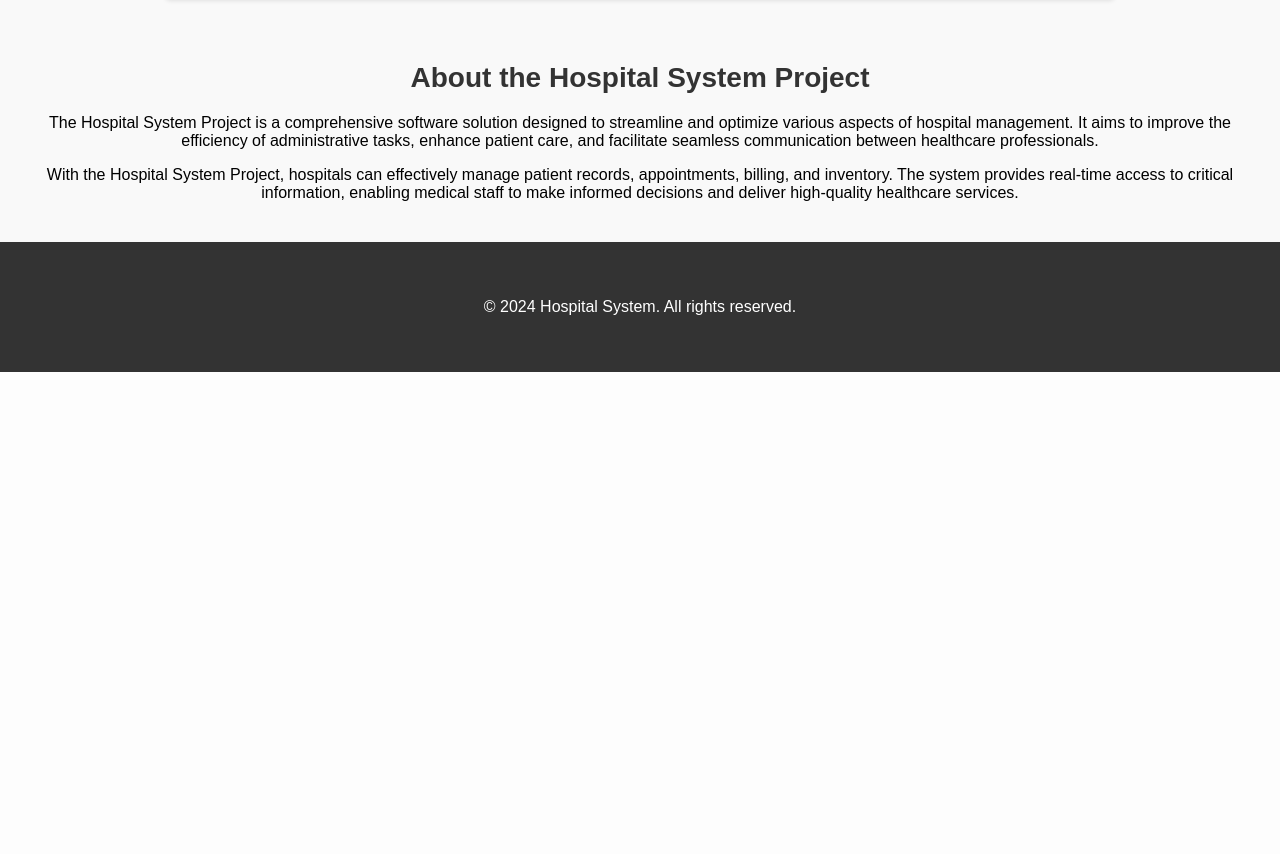
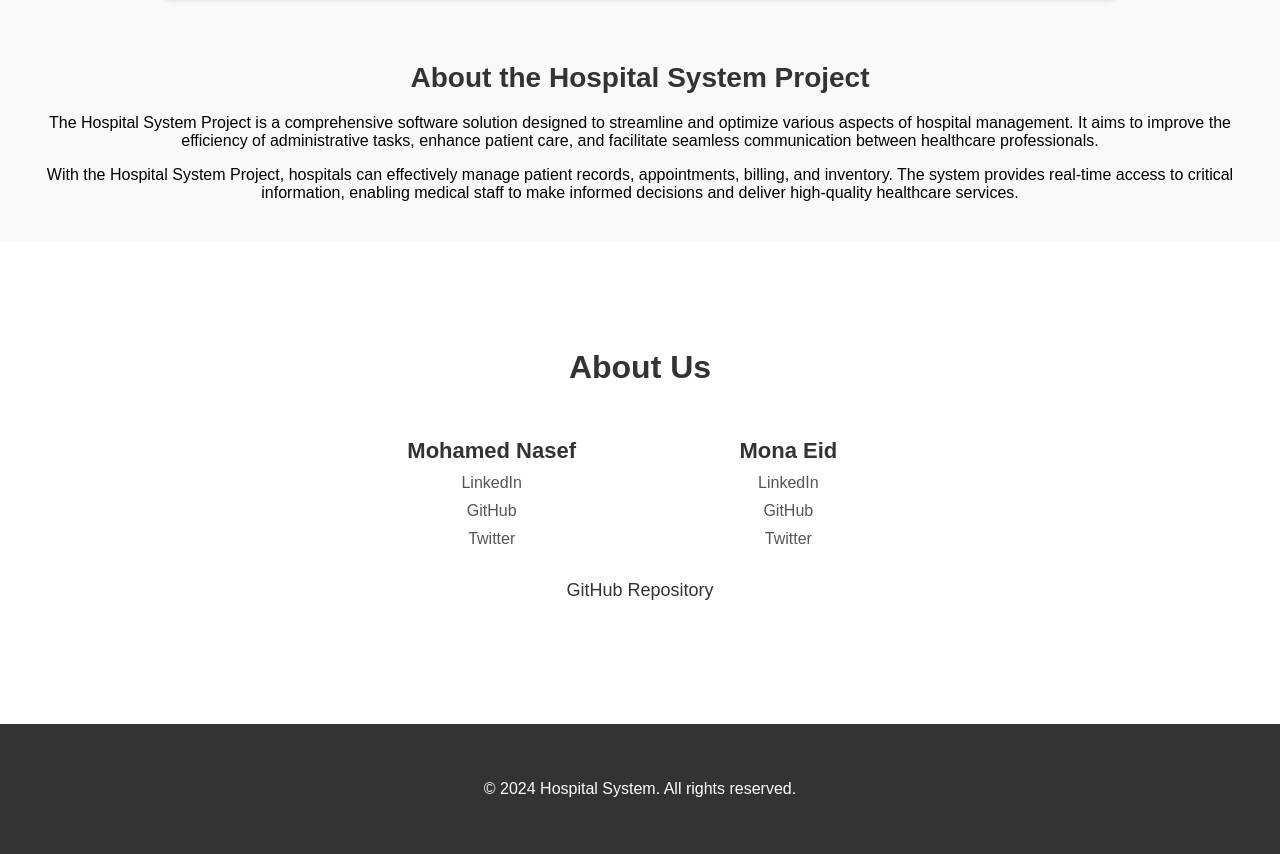
Before and after one commit to MonaaEid/HealthCare, a Flask app: template flaskr/templates/landing_page/landing_page.html in a window 1280 px wide. Shown: the part 2735-3589 px from the top of the page. Before the commit the page ends 3107 px from the top, so only its background shows below. Run offline with Flask 3, Linux system fonts and the light colour scheme; the template is opened without the code that fills it, so the values that code supplies are empty.

Commit message:
landing page

```diff
--- a/flaskr/templates/landing_page/landing_page.html
+++ b/flaskr/templates/landing_page/landing_page.html
@@ -51,7 +51,32 @@
         <p>With the Hospital System Project, hospitals can effectively manage patient records, appointments, billing, and inventory. The system provides real-time access to critical information, enabling medical staff to make informed decisions and deliver high-quality healthcare services.</p>
     </div>
 
-
+    <section id="about">
+    <div class="container">
+    <h2>About Us</h2>
+    <div class="team-members">
+        <div class="team-member">
+        <h3>Mohamed Nasef</h3>
+        <ul>
+            <li><a href="[LinkedIn URL]">LinkedIn</a></li>
+            <li><a href="[GitHub URL]">GitHub</a></li>
+            <li><a href="[Twitter URL]">Twitter</a></li>
+        </ul>
+        </div>
+        <div class="team-member">
+        <h3>Mona Eid</h3>
+        <ul>
+            <li><a href="[LinkedIn URL]">LinkedIn</a></li>
+            <li><a href="[GitHub URL]">GitHub</a></li>
+            <li><a href="[Twitter URL]">Twitter</a></li>
+        </ul>
+        </div>
+    </div>
+    <p>
+        <a href="https://github.com/MonaaEid/Hospital-Mangement-System" target="_blank">GitHub Repository</a>
+    </p>
+    </div>
+    </section>
 
     <footer>
     <div class="container">
--- a/flaskr/templates/landing_page/style.css
+++ b/flaskr/templates/landing_page/style.css
@@ -142,3 +142,74 @@ footer {
   padding: 20px;
   text-align: center;
 }
+
+/* About section style */
+#about {
+  /* background-color: #f1f1f1; */
+  padding: 60px 0;
+}
+
+#about .container {
+  max-width: 800px;
+  margin: 0 auto;
+  text-align: center;
+}
+
+#about h2 {
+  font-size: 32px;
+  color: #333;
+  margin-bottom: 30px;
+}
+
+#about p {
+  font-size: 18px;
+  color: #777;
+  line-height: 1.6;
+  margin-bottom: 40px;
+}
+
+.team-members {
+  display: flex;
+  justify-content: center;
+  gap: 30px;
+}
+
+.team-member {
+  flex-basis: 33.33%;
+}
+
+.team-member h3 {
+  font-size: 22px;
+  color: #333;
+  margin-bottom: 10px;
+}
+
+.team-member ul {
+  list-style: none;
+  padding: 0;
+  margin: 0;
+}
+
+.team-member ul li {
+  margin-bottom: 10px;
+}
+
+.team-member ul li a {
+  text-decoration: none;
+  color: #555;
+  font-size: 16px;
+}
+
+.team-member ul li a:hover {
+  color: #333;
+}
+
+#about p a {
+  text-decoration: none;
+  color: #333;
+  font-size: 18px;
+}
+
+#about p a:hover {
+  color: #555;
+}
```
